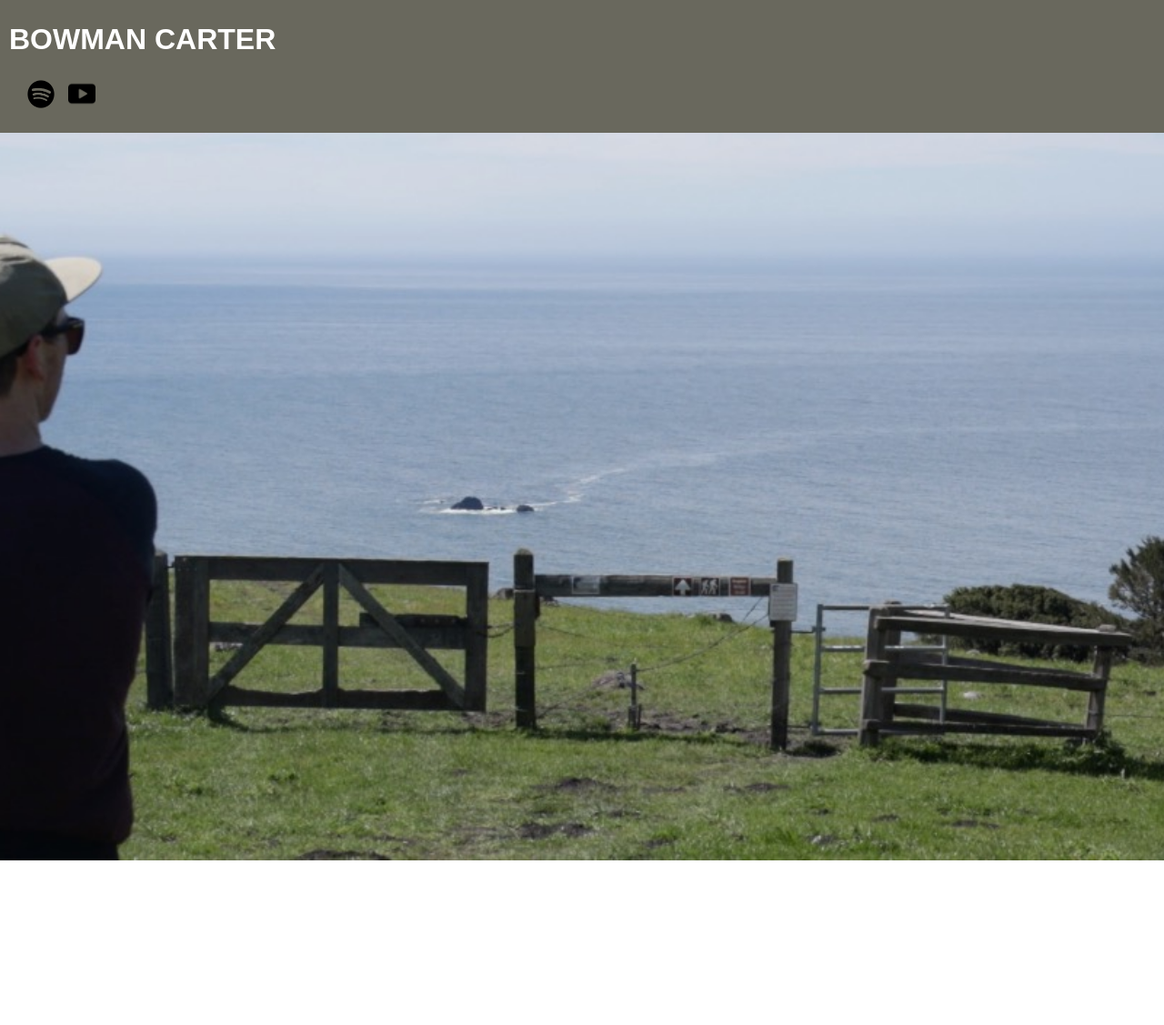
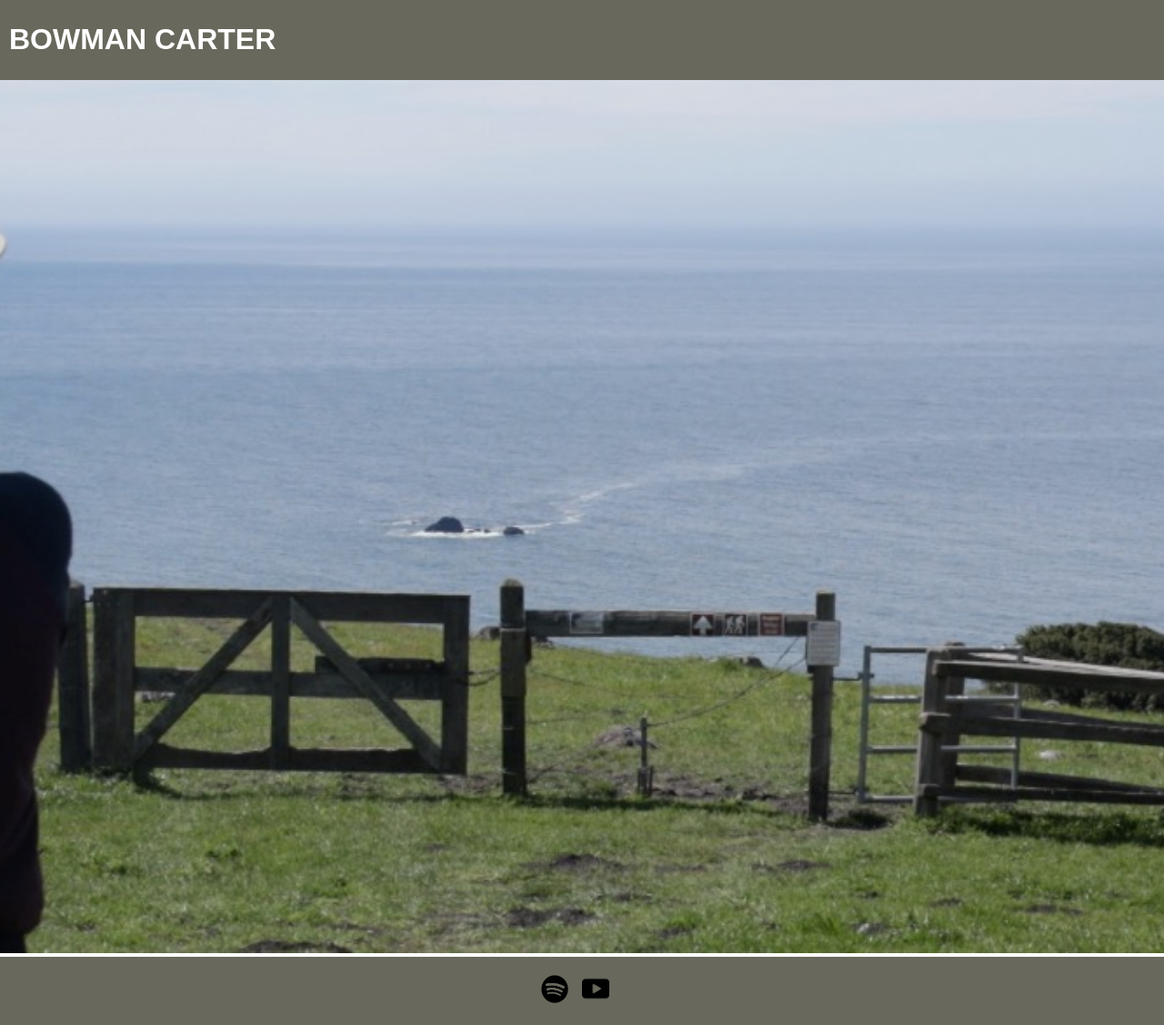
Before and after one commit to bowman-crego/bowmancartermusic, a plain HTML site: page index.html in a window 1280 px wide. Shown: the whole page at 91% size. Before the commit the page ends 954 px from the top, so only its background shows below. Drawn offline with Linux system fonts and the light colour scheme.

Commit message:
made changes to HTML

```diff
--- a/assets/style.css
+++ b/assets/style.css
@@ -5,34 +5,43 @@ h1 {
     color: white;
 }
 
-body {
-    font-family: Arial, Helvetica, sans-serif;
-    margin: 0;
-    line-height: 1.6em;
-}
-
 header {
     font-family: Arial, Helvetica, sans-serif;
     padding: 10px;
     background-color: rgb(105, 104, 93);
-    color: white
+    color: white;
+    line-height: 1.6em;
 
 }
+
+body {
+    font-family: Arial, Helvetica, sans-serif;
+    margin: 0;
+    height: 100vh;
+}
+
 nav{
-    display: block;
-    padding: 0;
+    display: flex;
+    padding: 0px;
+    justify-content: center;
     align-items: center;
+
 }
 img{
-    margin: 0;
-    padding: 0px;
+    margin: 0 auto;
+    padding: 0px 0px -20px 0px;
     object-fit: cover;
     width: 100%;
-    height: 100vh;
+    height: 120vh;
+}
+
+footer {
+    background-color: rgb(105, 104, 93);
+    padding: 10px 10px 10px 10px;
 }
 .navbar {
     background-color: rgb(105, 104, 93);
-    padding: 10px 20px;
+    padding: 10px 5px;
 }
 
 .navbar ul {
--- a/index.html
+++ b/index.html
@@ -9,19 +9,6 @@
 <body>
     <header>
         <h1>BOWMAN CARTER</h1>
-        <section>
-        <nav class="navbar">
-            <ul>
-                <li><a href="https://open.spotify.com/artist/5PR5hS3LUiJLucWOGZIlvL" target="_blank">
-                    <img src="./img/spotify-icon.png" alt="Spotify" class="icon">
-                </a></li>
-                <li><a href="https://www.youtube.com/watch?v=LB8DV-uPaVo" target="_blank">
-                    <img src="./img/youtube-icon.png" alt="YouTube" class="icon">
-                </a></li>
-            </ul>
-        </nav>
-    </section>
-
     </header>
     <main>
     <section>
@@ -31,6 +18,16 @@
 
 </body>
 <footer>
+    <nav class="navbar">
+        <ul>
+            <li><a href="https://open.spotify.com/artist/5PR5hS3LUiJLucWOGZIlvL" target="_blank">
+                <img src="./img/spotify-icon.png" alt="Spotify" class="icon">
+            </a></li>
+            <li><a href="https://www.youtube.com/watch?v=LB8DV-uPaVo" target="_blank">
+                <img src="./img/youtube-icon.png" alt="YouTube" class="icon">
+            </a></li>
+        </ul>
+    </nav>
 
 </footer>
 </html>
```
Also changed, not shown: 1 other file.
